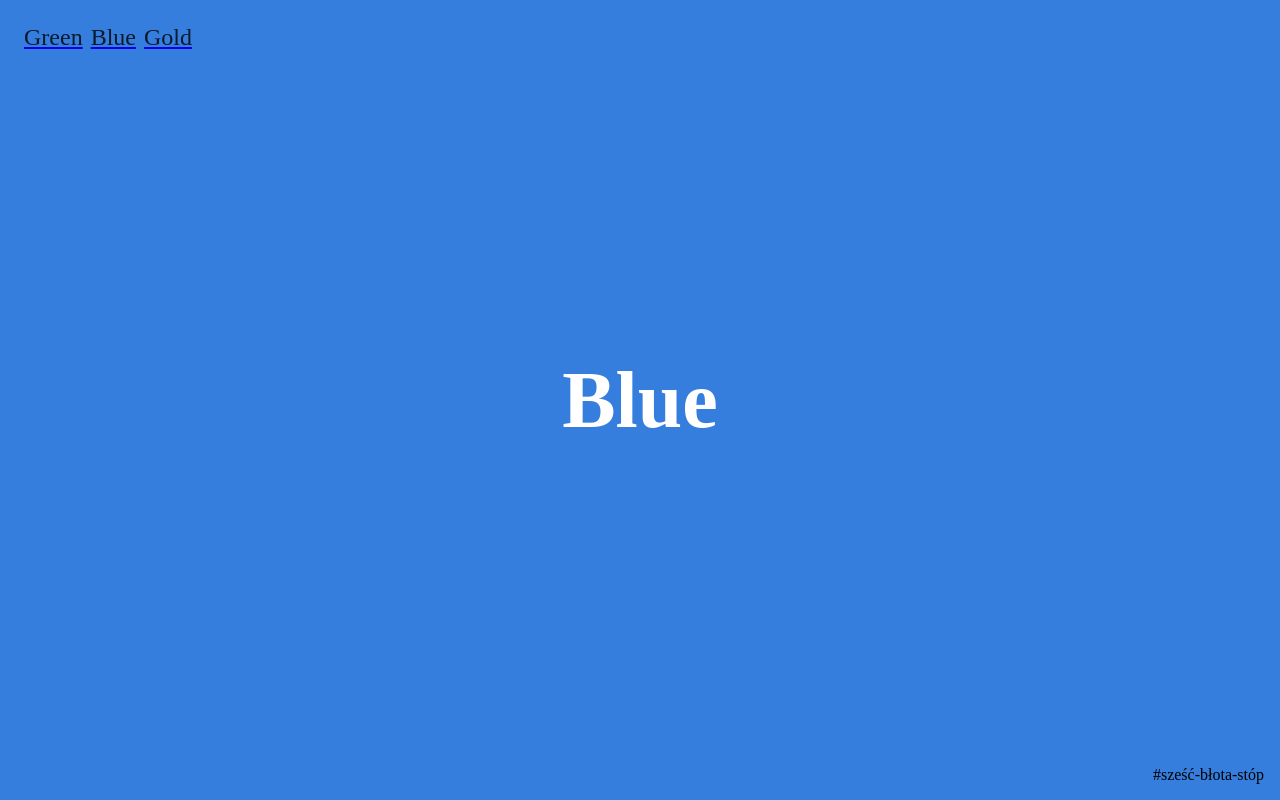
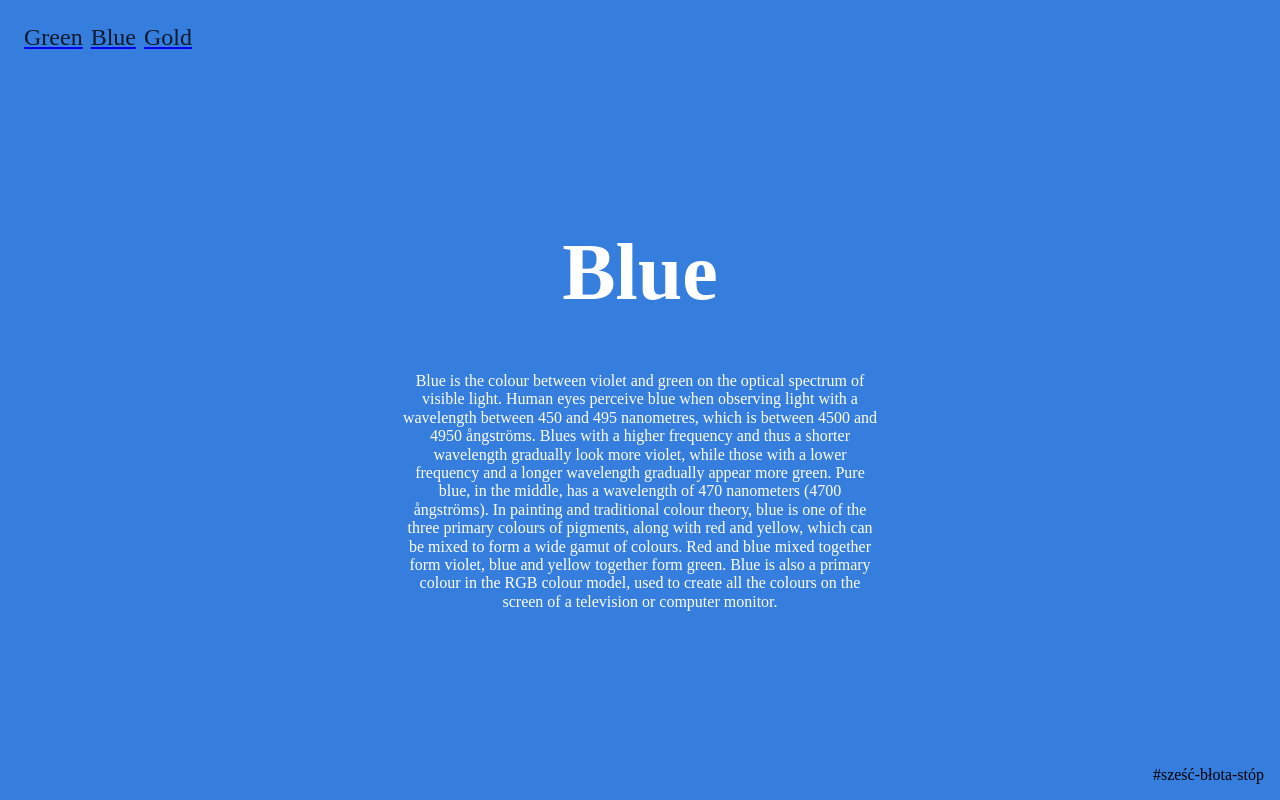
Before and after one commit to endziu/app-init, a Next.js app: page /blue in a window 1280 px wide. Built offline with nearby package versions, Linux system fonts and the light colour scheme.

Commit message:
add text

```diff
--- a/pages/blue.js
+++ b/pages/blue.js
@@ -5,6 +5,9 @@ export default () => (
     <div className="vh-100 dt w-100 bg-blue">
       <div className="dtc v-mid tc white ph3 ph4-l">
         <h1 className="f6 f2-m f-subheadline-l fw6 tc">Blue</h1>
+        <p className='center measure'>
+        Blue is the colour between violet and green on the optical spectrum of visible light. Human eyes perceive blue when observing light with a wavelength between 450 and 495 nanometres, which is between 4500 and 4950 ångströms. Blues with a higher frequency and thus a shorter wavelength gradually look more violet, while those with a lower frequency and a longer wavelength gradually appear more green. Pure blue, in the middle, has a wavelength of 470 nanometers (4700 ångströms). In painting and traditional colour theory, blue is one of the three primary colours of pigments, along with red and yellow, which can be mixed to form a wide gamut of colours. Red and blue mixed together form violet, blue and yellow together form green. Blue is also a primary colour in the RGB colour model, used to create all the colours on the screen of a television or computer monitor.
+        </p>
       </div>
     </div>
   </Layout>
--- a/pages/gold.js
+++ b/pages/gold.js
@@ -5,6 +5,9 @@ export default () => (
     <div className="vh-100 dt w-100 bg-gold">
       <div className="dtc v-mid tc white ph3 ph4-l">
         <h1 className="f6 f2-m f-subheadline-l fw6 tc">Gold</h1>
+        <p className='center measure'>
+        Gold is a chemical element with symbol Au (from Latin: aurum) and atomic number 79. In its purest form, it is a bright, slightly reddish yellow, dense, soft, malleable, and ductile metal. Chemically, gold is a transition metal and a group 11 element. It is one of the least reactive chemical elements and is solid under standard conditions. Gold often occurs in free elemental (native) form, as nuggets or grains, in rocks, in veins, and in alluvial deposits. It occurs in a solid solution series with the native element silver (as electrum) and also naturally alloyed with copper and palladium. Less commonly, it occurs in minerals as gold compounds, often with tellurium (gold tellurides).
+        </p>
       </div>
     </div>
   </Layout>
```
Also changed, not shown: pages/green.js (+7 -3 lines).
